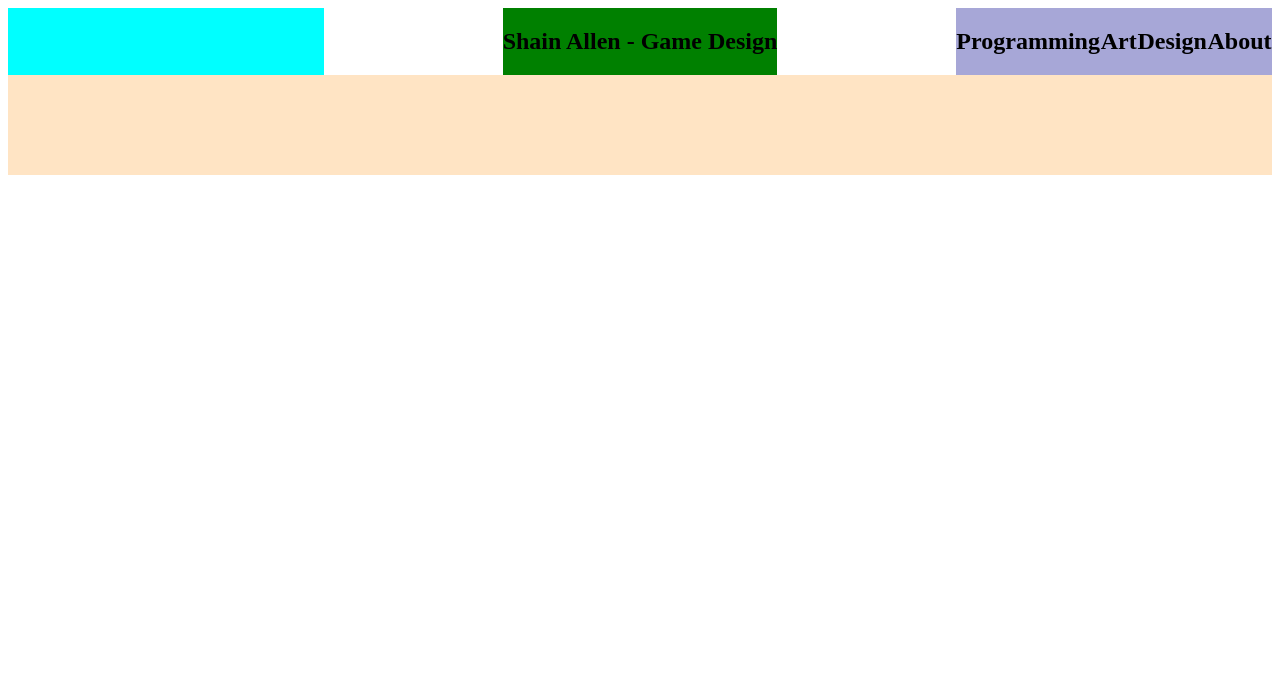
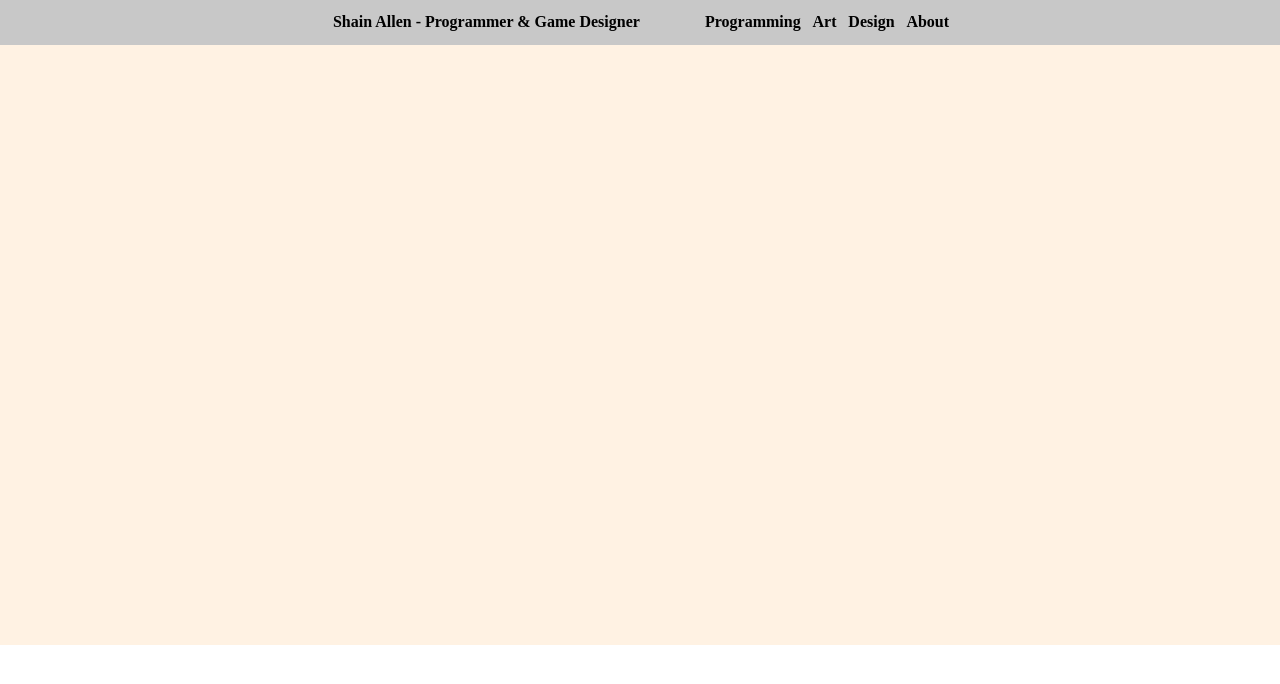
Before and after one commit to Shain-Allen/Shain-Allen.github.io, a plain HTML site: page index.html in a window 1280 px wide. Drawn offline with Linux system fonts and the light colour scheme.

Commit message:
slight updates to body margins and styling

```diff
--- a/index.html
+++ b/index.html
@@ -1,23 +1,28 @@
 <!DOCTYPE html>
 
+<html lang="en">
+
 <head>
+	<title>Shain Allen Portfolio</title>
 	<link rel="stylesheet" href="indexStyle.css">
+	<meta charset="UTF-8">
+	<meta name="viewport" content="width=device-width, initial-scale=1">
+</head>
+
+<body>
 	<nav>
-		<div class="navLeft">
-
+		<div class="NamePlate">
+			<h1>Shain Allen - Programmer &amp; Game Designer</h1>
 		</div>
-		<div class="navCenter">
-			<h1>Shain Allen - Game Design</h1>
-		</div>
-		<div class="navRight">
+		<div class="gap"></div>
+		<div class="Pages">
 			<h1>Programming</h1>
 			<h1>Art</h1>
 			<h1>Design</h1>
 			<h1>About</h1>
 		</div>
 	</nav>
-</head>
-
-<body>
 	<div class="mainBody"></div>
 </body>
+
+</html>
--- a/indexStyle.css
+++ b/indexStyle.css
@@ -3,36 +3,46 @@ nav {
 	display: flex;
 	flex-direction: row;
 	flex-wrap: nowrap;
-	justify-content: space-between;
+	justify-content: center;
 	width: 100%;
+	background-color: rgba(140, 140, 140, 0.477);
 }
 
-.navLeft {
-	width: 25%;
-	min-height: 25px;
-	background-color: aqua;
+nav h1 {
+	font-size: medium;
 }
 
-.navCenter {
+nav .NamePlate {
 	width: auto;
+	padding-left: 1ch;
+	padding-right: 1ch;
 	min-height: 25px;
-	background-color: green;
+	/*background-color: green;*/
 }
 
-.navRight {
+nav .Pages {
 	display: flex;
 	flex-direction: row;
 	flex-wrap: nowrap;
 	justify-content: space-around;
-	width: 25%;
+	width: 20%;
 	min-height: 25px;
-	background-color: rgb(167, 167, 215);
+	/*background-color: rgb(167, 167, 215);*/
+}
+
+nav .gap {
+	width: 4%;
+	/*background-color: azure;*/
 }
 
 /*main page*/
 
+body {
+	margin: 0px;
+}
+
 .mainBody {
 	width: 100%;
-	min-height: 100px;
-	background-color: bisque;
+	min-height: 600px;
+	background-color: rgba(255, 228, 196, 0.478);
 }
```
